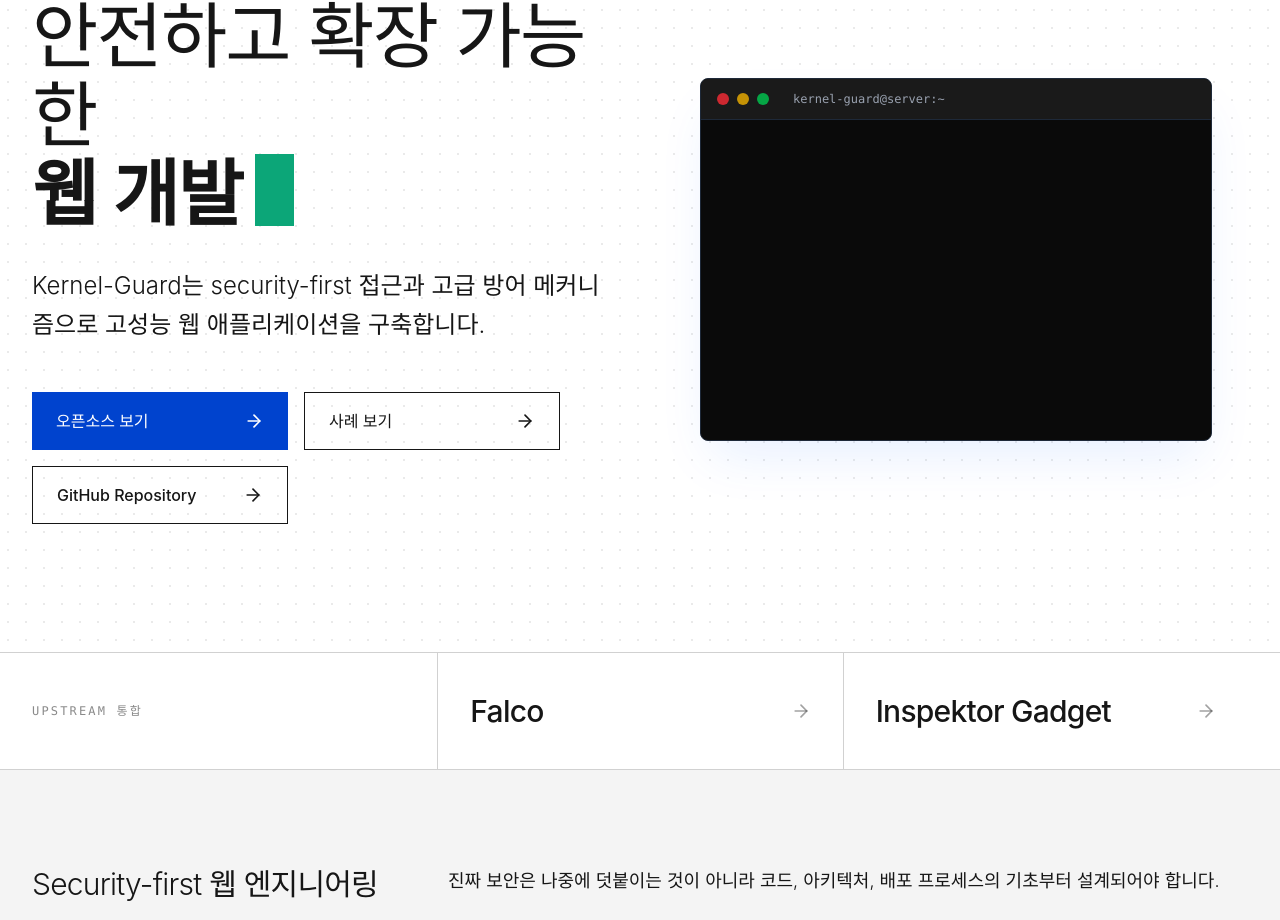
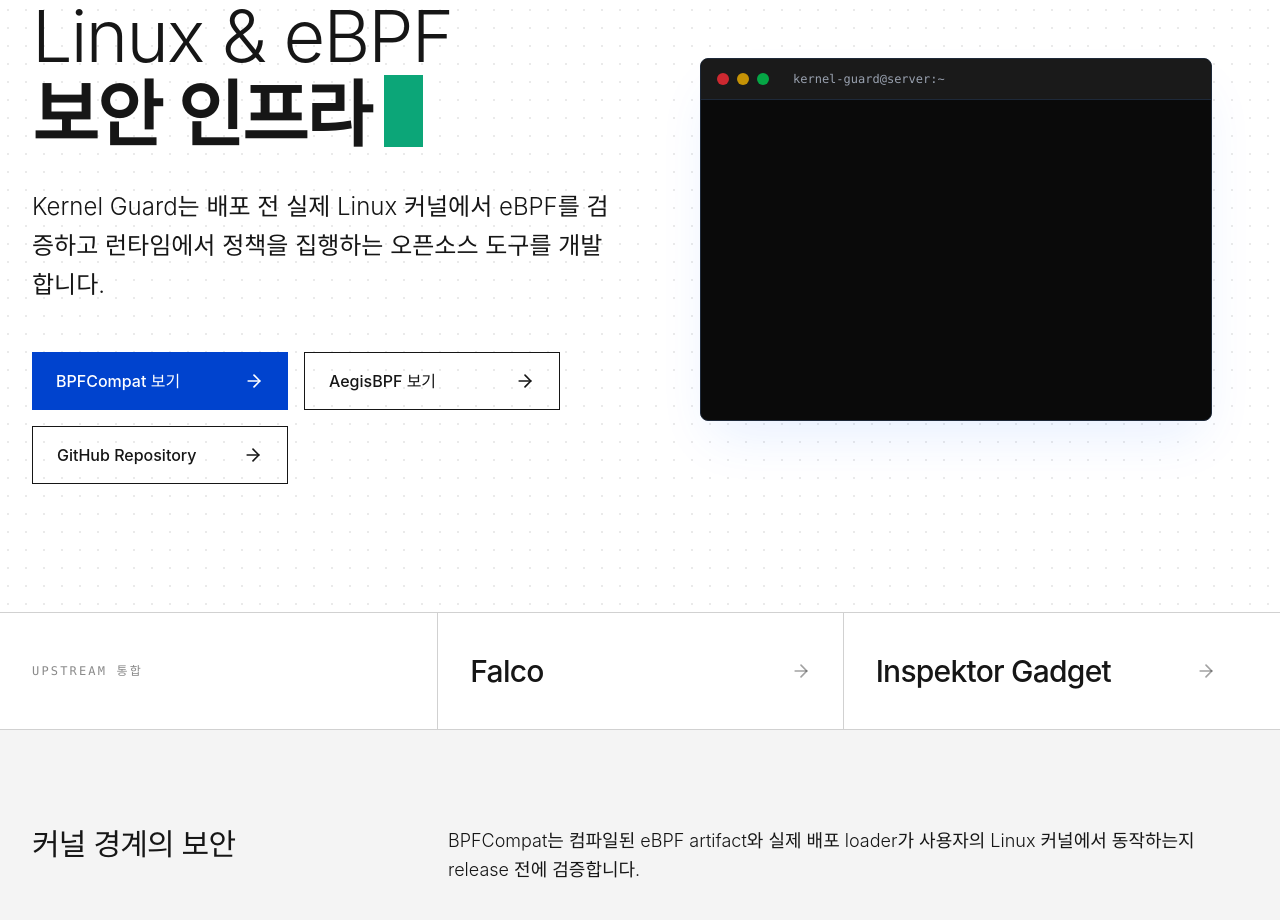
Before and after one commit to ErenAri/kernel-guard-frontend, a React (Vite) app: page /ko in a window 1280 px wide. Shown: the part 260-1180 px from the top of the page. Built offline with nearby package versions, Linux system fonts and the light colour scheme.

Commit message:
content(site): update ko homepage positioning

```diff
--- a/src/translations/ko.ts
+++ b/src/translations/ko.ts
@@ -5,8 +5,8 @@ export const ko = {
   seo: {
     ...en.seo,
     home: {
-      title: 'Kernel Guard | 보안 중심 웹 개발 및 사이버보안',
-      description: 'Kernel Guard는 고성능 웹 애플리케이션, 강화된 백엔드, security-first 아키텍처를 구축합니다.',
+      title: 'Kernel Guard | Linux 및 eBPF 보안 인프라',
+      description: 'Kernel Guard는 배포 전 실제 Linux 커널에서 eBPF를 검증하고 런타임 정책을 집행하기 위한 오픈소스 인프라를 개발합니다.',
       keywords: en.seo.home.keywords,
     },
     services: {
@@ -43,16 +43,16 @@ export const ko = {
   },
   home: {
     ...en.home,
-    heroTitle1: '안전하고 확장 가능한',
-    heroTitle2: '웹 개발',
-    heroDesc: 'Kernel-Guard는 security-first 접근과 고급 방어 메커니즘으로 고성능 웹 애플리케이션을 구축합니다.',
-    viewArch: '오픈소스 보기',
-    viewCompletedProjects: '사례 보기',
-    missionTitle: 'Security-first 웹 엔지니어링',
-    missionP1: '진짜 보안은 나중에 덧붙이는 것이 아니라 코드, 아키텍처, 배포 프로세스의 기초부터 설계되어야 합니다.',
-    missionP2: '보안 프론트엔드, 강화된 API, 데이터 관리, 탄력적인 클라우드 운영까지 다룹니다.',
-    techStackTitle: '기술 스택',
-    techStackDesc: '현대적이고 측정 가능한 기술로 안정적인 솔루션을 만듭니다.',
+    heroTitle1: 'Linux & eBPF',
+    heroTitle2: '보안 인프라',
+    heroDesc: 'Kernel Guard는 배포 전 실제 Linux 커널에서 eBPF를 검증하고 런타임에서 정책을 집행하는 오픈소스 도구를 개발합니다.',
+    viewArch: 'BPFCompat 보기',
+    viewCompletedProjects: 'AegisBPF 보기',
+    missionTitle: '커널 경계의 보안',
+    missionP1: 'BPFCompat는 컴파일된 eBPF artifact와 실제 배포 loader가 사용자의 Linux 커널에서 동작하는지 release 전에 검증합니다.',
+    missionP2: 'AegisBPF는 BPF LSM enforcement, scoped 정책 제어, 구조화된 보안 이벤트로 같은 경계의 런타임 측을 담당합니다.',
+    techStackTitle: '커널 측 기술 스택',
+    techStackDesc: 'Linux, eBPF, 호환성 검증 및 runtime security 작업을 구성하는 기술.',
     proof: {
       ...en.home.proof,
       badge: '측정됨 // 공개_증거',
```
